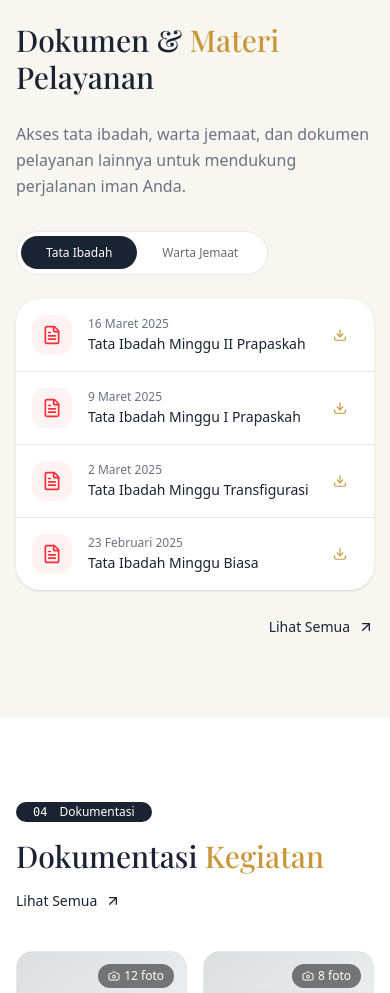
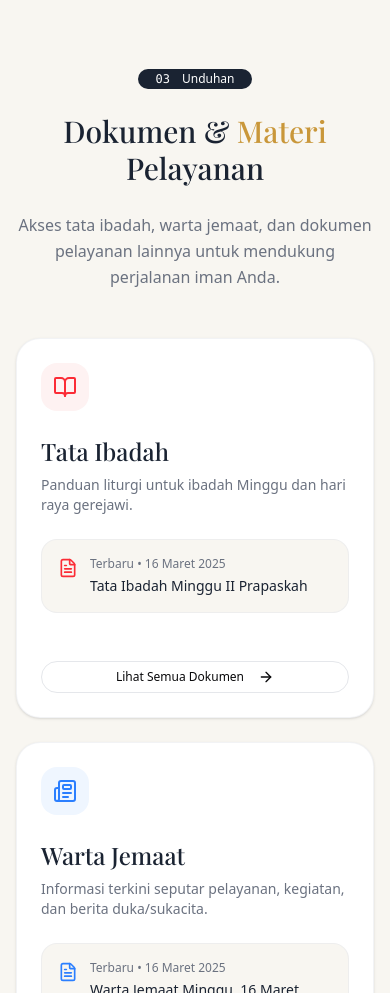
Before and after one commit to talax0n/DEES, a Next.js app: page / in a window 390 px wide. Shown: the part 3141-4134 px from the top of the page. Built offline with nearby package versions, Linux system fonts and the light colour scheme; a web font is replaced by a local one.

Commit message:
feat: update on download section

```diff
--- a/components/landing/Downloads.tsx
+++ b/components/landing/Downloads.tsx
@@ -1,26 +1,18 @@
 "use client";
 
-import { useState } from "react";
-import { motion, AnimatePresence, useReducedMotion } from "framer-motion";
+import { motion, useReducedMotion } from "framer-motion";
 import { Badge } from "@/components/ui/badge";
-import { Tabs, TabsList, TabsTrigger } from "@/components/ui/tabs";
 import { Button } from "@/components/ui/button";
-import { FileText, Download, ArrowUpRight } from "lucide-react";
+import { FileText, ArrowRight, BookOpen, Newspaper } from "lucide-react";
 import { unduhan } from "@/lib/data";
 import { AnimatedSection } from "./AnimatedSection";
+import Link from "next/link";
 
 export function Downloads() {
-  const [activeTab, setActiveTab] = useState<"tata-ibadah" | "warta-jemaat">("tata-ibadah");
   const shouldReduceMotion = useReducedMotion();
 
-  const tataIbadah = unduhan
-    .filter((u) => u.tipe === "tata-ibadah")
-    .slice(0, 4);
-  const wartaJemaat = unduhan.filter((u) => u.tipe === "warta").slice(0, 4);
-
-  const activeItems = activeTab === "tata-ibadah" ? tataIbadah : wartaJemaat;
-  const iconColor = activeTab === "tata-ibadah" ? "text-red-500" : "text-blue-500";
-  const iconBg = activeTab === "tata-ibadah" ? "bg-red-50" : "bg-blue-50";
+  const latestTataIbadah = unduhan.find((u) => u.tipe === "tata-ibadah");
+  const latestWartaJemaat = unduhan.find((u) => u.tipe === "warta");
 
   const formatDate = (dateStr: string) => {
     const date = new Date(dateStr);
@@ -34,116 +26,106 @@ export function Downloads() {
   return (
     <section id="downloads" className="w-full py-20 lg:py-32 bg-off-white">
       <div className="w-full px-4 sm:px-6 lg:px-8 xl:px-12">
-        <div className="grid grid-cols-1 lg:grid-cols-12 gap-8 lg:gap-12">
-          {/* Left column */}
-          <AnimatedSection className="lg:col-span-4 space-y-6">
-            {/* Section pill */}
+        <div className="grid grid-cols-1 lg:grid-cols-12 gap-8 lg:gap-12 mb-12">
+          <AnimatedSection className="lg:col-span-8 lg:col-start-3 text-center space-y-6">
             <Badge
               variant="default"
-              className="bg-navy text-white hover:bg-navy px-4 py-1.5 text-xs font-medium rounded-full"
+              className="bg-navy text-white hover:bg-navy px-4 py-1.5 text-xs font-medium rounded-full inline-flex items-center"
             >
               <span className="font-mono mr-2">03</span>
               Unduhan
             </Badge>
 
-            {/* Headline */}
             <h2 className="font-serif text-3xl sm:text-4xl lg:text-5xl font-medium text-navy leading-tight">
-              Dokumen & <span className="text-gold">Materi</span>
-              <br />
-              Pelayanan
+              Dokumen & <span className="text-gold">Materi</span> Pelayanan
             </h2>
 
-            {/* Description */}
-            <p className="text-gray-text text-base leading-relaxed">
+            <p className="text-gray-text text-base leading-relaxed max-w-2xl mx-auto">
               Akses tata ibadah, warta jemaat, dan dokumen pelayanan lainnya
               untuk mendukung perjalanan iman Anda.
             </p>
           </AnimatedSection>
+        </div>
 
-          {/* Right column - Tabs */}
-          <AnimatedSection className="lg:col-span-8" delay={0.15}>
-            <div className="w-full">
-              <Tabs value={activeTab} onValueChange={(v) => setActiveTab(v as typeof activeTab)}>
-              <TabsList className="bg-white border border-gray-line rounded-full p-1 mb-6">
-                <TabsTrigger
-                  value="tata-ibadah"
-                  className="rounded-full px-6 py-2 data-[state=active]:bg-navy data-[state=active]:text-white"
+        <AnimatedSection delay={0.15}>
+          <div className="grid grid-cols-1 md:grid-cols-2 gap-6 lg:gap-8 max-w-5xl mx-auto">
+            {/* Tata Ibadah Card */}
+            <motion.div
+              initial={{ opacity: 0, y: shouldReduceMotion ? 0 : 20 }}
+              whileInView={{ opacity: 1, y: 0 }}
+              viewport={{ once: true }}
+              transition={{ duration: shouldReduceMotion ? 0 : 0.4 }}
+              className="bg-white rounded-3xl p-6 lg:p-8 shadow-sm border border-gray-line/50 flex flex-col h-full"
             >
-                  Tata Ibadah
-                </TabsTrigger>
-                <TabsTrigger
-                  value="warta-jemaat"
-                  className="rounded-full px-6 py-2 data-[state=active]:bg-navy data-[state=active]:text-white"
-                >
-                  Warta Jemaat
-                </TabsTrigger>
-              </TabsList>
-              </Tabs>
+              <div className="w-12 h-12 rounded-2xl bg-red-50 flex items-center justify-center mb-6">
+                <BookOpen className="w-6 h-6 text-red-500" />
+              </div>
+              <h3 className="font-serif text-2xl text-navy font-medium mb-2">Tata Ibadah</h3>
+              <p className="text-gray-text text-sm mb-6">
+                Panduan liturgi untuk ibadah Minggu dan hari raya gerejawi.
+              </p>
 
-              <AnimatePresence mode="wait">
-                <motion.div
-                  key={activeTab}
-                  initial={{ opacity: 0, y: shouldReduceMotion ? 0 : 16 }}
-                  animate={{ opacity: 1, y: 0 }}
-                  exit={{ opacity: 0, y: shouldReduceMotion ? 0 : -8 }}
-                  transition={{ duration: shouldReduceMotion ? 0 : 0.25, ease: "easeOut" }}
-                  className="bg-white rounded-3xl shadow-sm overflow-hidden"
-                >
-                  {activeItems.map((item, index) => (
-                    <motion.div
-                      key={item.id}
-                      className={`flex items-center justify-between p-4 lg:p-5 hover:bg-off-white transition-all group ${
-                        index !== activeItems.length - 1
-                          ? "border-b border-gray-line"
-                          : ""
-                      }`}
-                      initial={{ opacity: 0, x: shouldReduceMotion ? 0 : -16 }}
-                      animate={{ opacity: 1, x: 0 }}
-                      transition={{
-                        duration: shouldReduceMotion ? 0 : 0.3,
-                        delay: shouldReduceMotion ? 0 : index * 0.07,
-                        ease: "easeOut",
-                      }}
-                    >
-                      <div className="flex items-center gap-4">
-                        <div className={`w-10 h-10 rounded-xl ${iconBg} flex items-center justify-center`}>
-                          <FileText className={`w-5 h-5 ${iconColor}`} />
-                        </div>
+              {latestTataIbadah && (
+                <div className="bg-off-white rounded-2xl p-4 mb-8 border border-gray-line/50">
+                  <div className="flex items-start gap-3">
+                    <FileText className="w-5 h-5 text-red-500 mt-0.5 shrink-0" />
                     <div>
-                          <p className="text-xs text-gray-text mb-0.5">
-                            {formatDate(item.tanggal)}
-                          </p>
-                          <p className="font-medium text-navy text-sm lg:text-base">
-                            {item.judul}
-                          </p>
+                      <p className="text-xs text-gray-text mb-1">Terbaru • {formatDate(latestTataIbadah.tanggal)}</p>
+                      <p className="font-medium text-navy text-sm line-clamp-2">{latestTataIbadah.judul}</p>
                     </div>
                   </div>
-                      <Button
-                        variant="ghost"
-                        size="sm"
-                        className="rounded-full text-gold hover:text-gold hover:bg-gold/10 flex items-center gap-1"
+                </div>
+              )}
+
+              <div className="mt-auto pt-4">
+                <Link href="/unduhan" className="w-full block">
+                  <Button variant="outline" className="w-full rounded-full border-gray-line hover:border-navy hover:bg-navy hover:text-white transition-colors group">
+                    Lihat Semua Dokumen
+                    <ArrowRight className="w-4 h-4 ml-2 group-hover:translate-x-1 transition-transform" />
+                  </Button>
+                </Link>
+              </div>
+            </motion.div>
+
+            {/* Warta Jemaat Card */}
+            <motion.div
+              initial={{ opacity: 0, y: shouldReduceMotion ? 0 : 20 }}
+              whileInView={{ opacity: 1, y: 0 }}
+              viewport={{ once: true }}
+              transition={{ duration: shouldReduceMotion ? 0 : 0.4, delay: shouldReduceMotion ? 0 : 0.1 }}
+              className="bg-white rounded-3xl p-6 lg:p-8 shadow-sm border border-gray-line/50 flex flex-col h-full"
             >
-                        <Download className="w-4 h-4" />
-                        <span className="hidden sm:inline">Unduh</span>
-                      </Button>
-                    </motion.div>
-                  ))}
-                </motion.div>
-              </AnimatePresence>
+              <div className="w-12 h-12 rounded-2xl bg-blue-50 flex items-center justify-center mb-6">
+                <Newspaper className="w-6 h-6 text-blue-500" />
+              </div>
+              <h3 className="font-serif text-2xl text-navy font-medium mb-2">Warta Jemaat</h3>
+              <p className="text-gray-text text-sm mb-6">
+                Informasi terkini seputar pelayanan, kegiatan, dan berita duka/sukacita.
+              </p>
 
-              {/* View all link */}
-              <div className="mt-6 text-right">
-                <a
-                  href="#"
-                  className="inline-flex items-center gap-2 text-navy font-medium hover:text-gold transition-colors group text-sm"
-                >
-                  Lihat Semua
-                  <ArrowUpRight className="w-4 h-4 group-hover:translate-x-0.5 group-hover:-translate-y-0.5 transition-transform" />
-                </a>
+              {latestWartaJemaat && (
+                <div className="bg-off-white rounded-2xl p-4 mb-8 border border-gray-line/50">
+                  <div className="flex items-start gap-3">
+                    <FileText className="w-5 h-5 text-blue-500 mt-0.5 shrink-0" />
+                    <div>
+                      <p className="text-xs text-gray-text mb-1">Terbaru • {formatDate(latestWartaJemaat.tanggal)}</p>
+                      <p className="font-medium text-navy text-sm line-clamp-2">{latestWartaJemaat.judul}</p>
                     </div>
                   </div>
+                </div>
+              )}
+
+              <div className="mt-auto pt-4">
+                <Link href="/unduhan" className="w-full block">
+                  <Button variant="outline" className="w-full rounded-full border-gray-line hover:border-navy hover:bg-navy hover:text-white transition-colors group">
+                    Lihat Semua Dokumen
+                    <ArrowRight className="w-4 h-4 ml-2 group-hover:translate-x-1 transition-transform" />
+                  </Button>
+                </Link>
+              </div>
+            </motion.div>
+          </div>
         </AnimatedSection>
-        </div>
       </div>
     </section>
   );
--- a/components/landing/Programs.tsx
+++ b/components/landing/Programs.tsx
@@ -117,9 +117,8 @@ export function Programs() {
 
             {/* Description */}
             <p className="text-gray-text text-sm leading-relaxed">
-              Pelayanan kami adalah ritme kehidupan rohani jemaat: ibadah
-              mingguan, persekutuan doa, pendalaman Alkitab, dan pertemuan
-              lintas usia.
+              Ibadah Hari Minggu dilaksanakan sebanyak 2 (dua) sesi, yakni pada pukul 06.00 WIB sesi pertama dan 09.00 WIB sesi kedua.<br/>
+              <strong>Khusus Ibadah Hari Minggu Sakramen Perjamuan (dan Jumat Agung)</strong> dilaksanakan sebanyak 3 (tiga) sesi, yakni pada pukul <strong>06.00 WIB; 10.00 WIB; 18.00 WIB</strong>
             </p>
           </AnimatedSection>
         </div>
```
Lines whose indentation alone changed are shown as unchanged.
